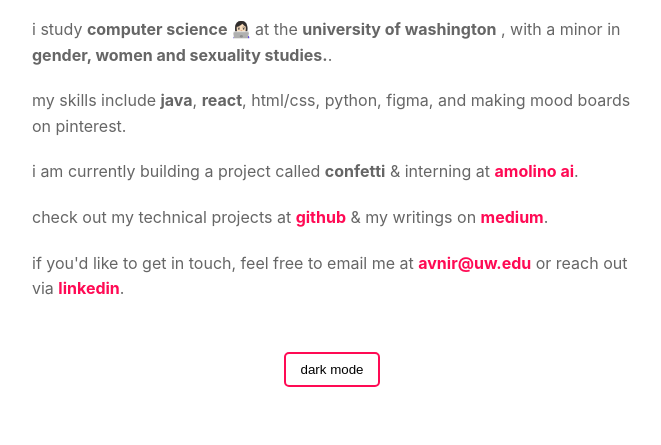
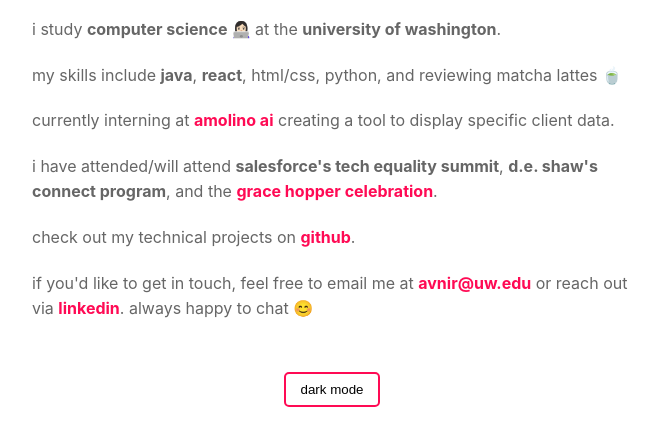
Before and after one commit to avnirao/avnirao.github.io, a plain HTML site: page index.html in a window 1280 px wide. Shown: the part 107-552 px from the top of the page, without its empty margins (308-969 px from the left). Drawn offline with Linux system fonts and the light colour scheme.

Commit message:
finished and updated

```diff
--- a/index.html
+++ b/index.html
@@ -144,31 +144,30 @@
         i study
         <span class="highlight1">computer science 👩🏻‍💻 </span>
         at the
-        <span class="highlight1">university of washington</span>
-        , with a minor in
-        <span class="highlight1">gender, women and sexuality studies.</span>.
+        <span class="highlight1">university of washington</span>.
+
     </p>
     <p>
         my skills include <span class="highlight1">java</span>,
-        <span class="highlight1">react</span>, html/css, python, figma, and making mood
-        boards on pinterest.
+        <span class="highlight1">react</span>, html/css, python, and reviewing matcha lattes 🍵
     </p>
+  <p>
+     currently interning at
+        <a href="https://www.amolino.ai" target="_blank" class="highlight">amolino ai</a> creating a tool to display specific client data.
+    </p>
+       <p>
+        i have attended/will attend <span><a target="_blank" class="highlight1">salesforce's tech equality summit</a></span>, <span class="highlight"><a target="_blank" class="highlight1">d.e. shaw's connect program</a></span>, and the <span class="highlight"><a href="https://ghc.anitab.org" target="_blank" class="highlight">grace hopper celebration</a></span>.
+    </p>
+
     <p>
-        i am currently building a project called
-        <span class="highlight1">confetti</span> & interning at
-        <a href="https://www.amolino.ai" target="_blank" class="highlight">amolino ai</a>.
-    </p>
-    <p>
-        check out my technical projects at
-        <a href="https://github.com/avnirao" target="_blank" class="highlight">github</a>
-        & my writings on
-        <a href="https://medium.com/@avnirao" target="_blank" class="highlight">medium</a>.
-    </p>
-    <p>
-        if you'd like to get in touch, feel free to email me at
+      check out my technical projects on <a href="https://github.com/avnirao" class="highlight">github</a>.
+      <p>
+          if you'd like to get in touch, feel free to email me at
         <a href="mailto:avnir@uw.edu" class="highlight">avnir@uw.edu</a> or
         reach out via
-        <a href="https://www.linkedin.com/in/avni-rao/" target="_blank" class="highlight">linkedin</a>.
+        <a href="https://www.linkedin.com/in/avni-rao/" target="_blank" class="highlight">linkedin</a>. always happy to chat 😊
+  </p>
+
     </p>
 </div>
 
```
